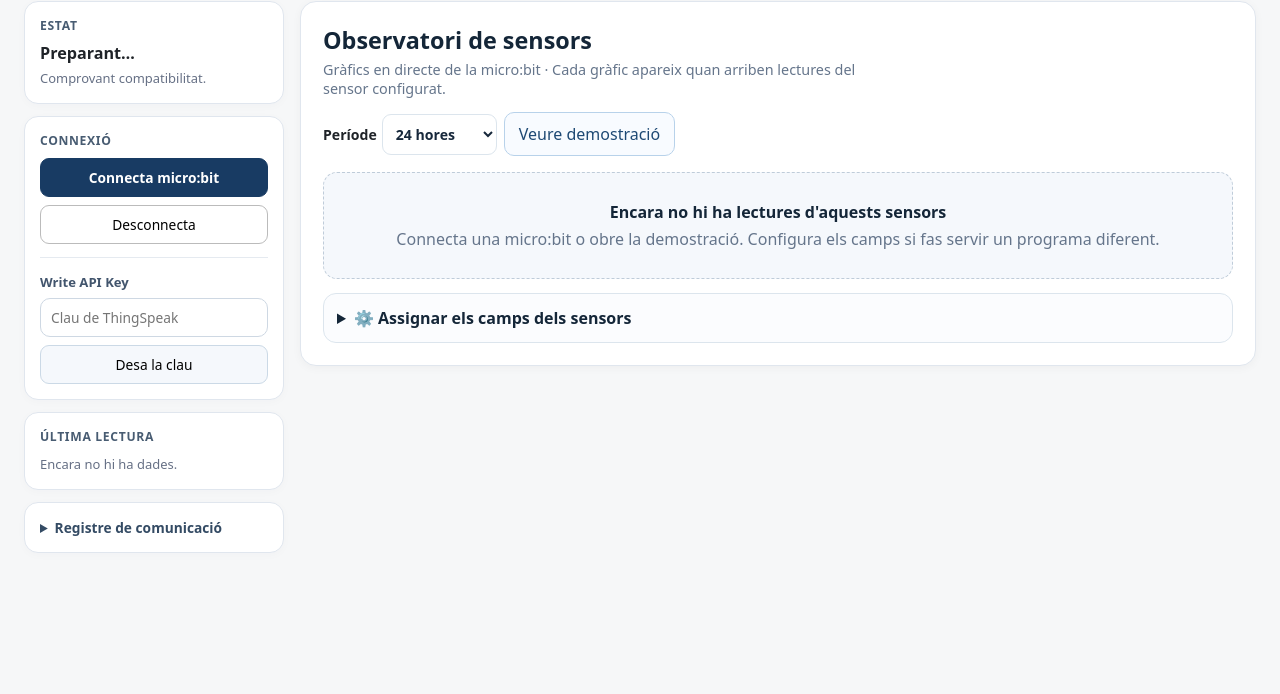
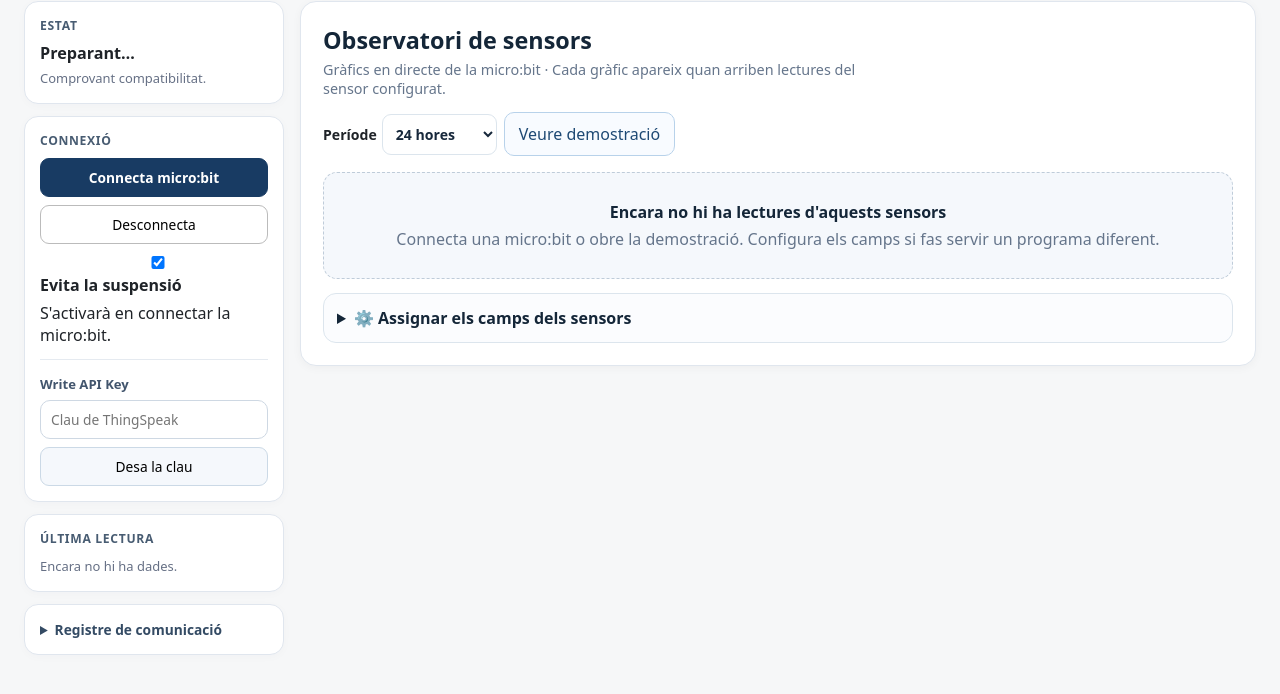
Before and after one commit to isanch45/microbit-thingspeak-pwa, a plain HTML site: page index.html in a window 1280 px wide. Shown: the part 92-786 px from the top of the page. Drawn offline with Linux system fonts and the light colour scheme.

Commit message:
Integrar Screen Wake Lock a la PWA: index.html

```diff
--- a/index.html
+++ b/index.html
@@ -49,6 +49,13 @@
         <div class="sidebar-label">Connexió</div>
         <button id="connect" class="primary side-connect">Connecta micro:bit</button>
         <button id="disconnect" class="side-disconnect">Desconnecta</button>
+        <div class="wake-control">
+          <label class="wake-toggle" for="keepAwake">
+            <input type="checkbox" id="keepAwake" checked>
+            <span>Evita la suspensió</span>
+          </label>
+          <div id="wakeLockStatus" class="wake-status" aria-live="polite">Comprovant…</div>
+        </div>
         <div class="sidebar-key">
           <label for="apiKey">Write API Key</label>
           <input id="apiKey" type="password" autocomplete="off" placeholder="Clau de ThingSpeak">
@@ -73,6 +80,7 @@
   <script src="chart-options.js"></script>
   <script src="chart-options-dialog.js"></script>
   <script src="dashboard.js"></script>
+  <script src="wake-lock.js"></script>
   <script src="app.js"></script>
 </main>
 </body>
```
